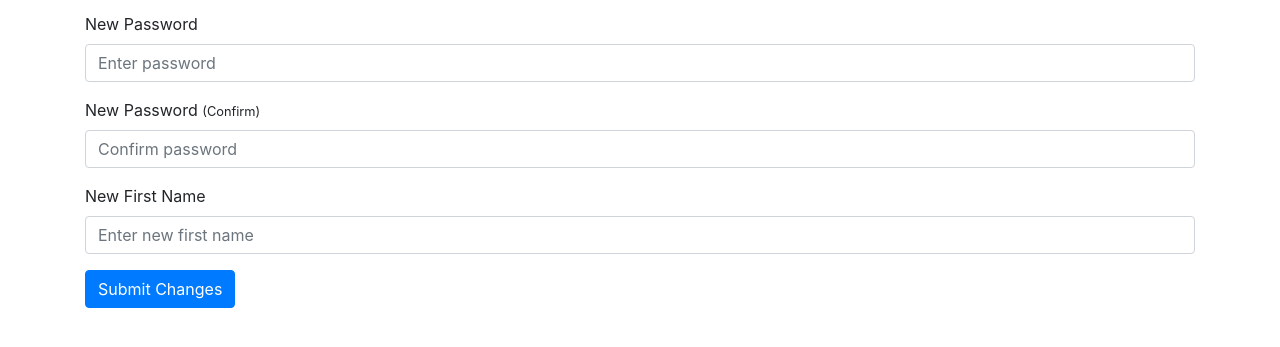
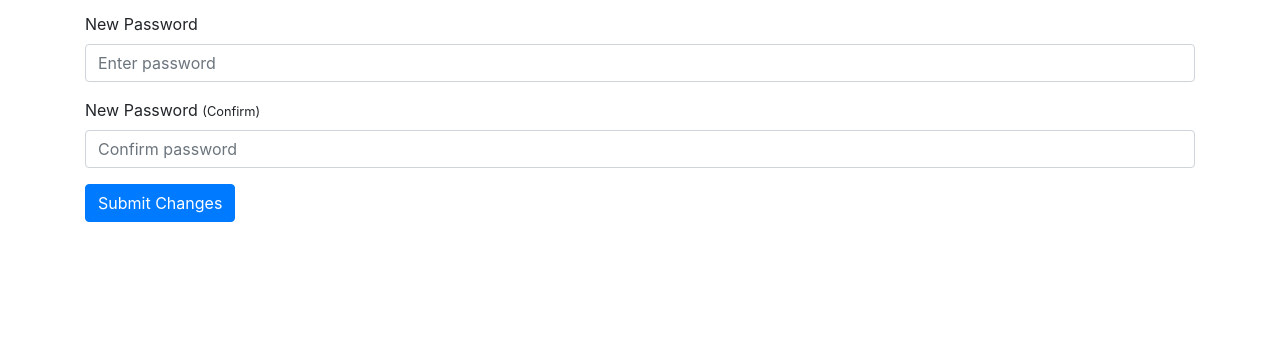
Before and after one commit to Wafik20/Smartinerary, a Flask app: page /edit_profile/ in a window 1280 px wide. Shown: the part 172-519 px from the top of the page. Run offline with Flask 3, Linux system fonts and the light colour scheme; some libraries are stand-ins or nearby versions.

Commit message:
Removed change

```diff
--- a/website/templates/edit_profile.html
+++ b/website/templates/edit_profile.html
@@ -33,16 +33,7 @@
         placeholder="Confirm password"
         />
     </div>
-    <div class="form-group">
-        <label for="newname">New First Name</label>
-        <input
-        type="text"
-        class="form-control"
-        id="newname"
-        name="newname"
-        placeholder="Enter new first name"
-        />
-    </div>
+
     <button type="submit" class="btn btn-primary">Submit Changes</button>
 </form>
     {% endblock %}
```
